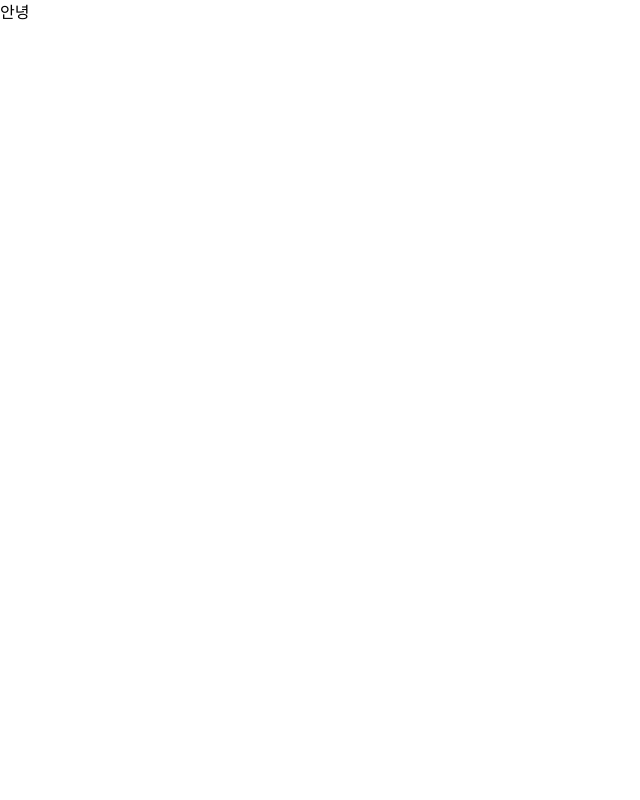
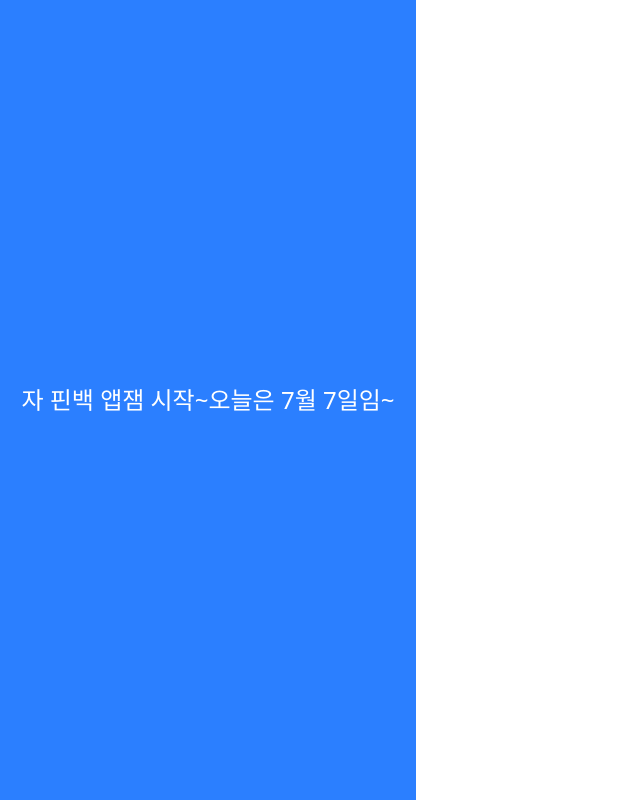
Before and after one commit to Pinback-Team/pinback-client, a React app in the folder apps/extension/: page / in a window 1280 px wide. Shown: the whole page, without its empty margins (0-640 px from the left). Built offline with nearby package versions, Linux system fonts and the light colour scheme; the HTML template or start-up script is replaced by a standard one.

Commit message:
setting: 화면 ui 세팅

```diff
--- a/apps/extension/src/App.tsx
+++ b/apps/extension/src/App.tsx
@@ -1,11 +1,11 @@
 import * as React from "react";
-
+import './index.css'
 const App = () => {
   return (
     <div className="App">
-      <header className="App-header">
-       안녕
-      </header>
+      <div className="h-[50rem] w-[26rem] bg-blue-500 text-white flex items-center justify-center text-2xl">
+       자 핀백 앱잼 시작~오늘은 7월 7일임~
+      </div>
     </div>
   );
 };
```
